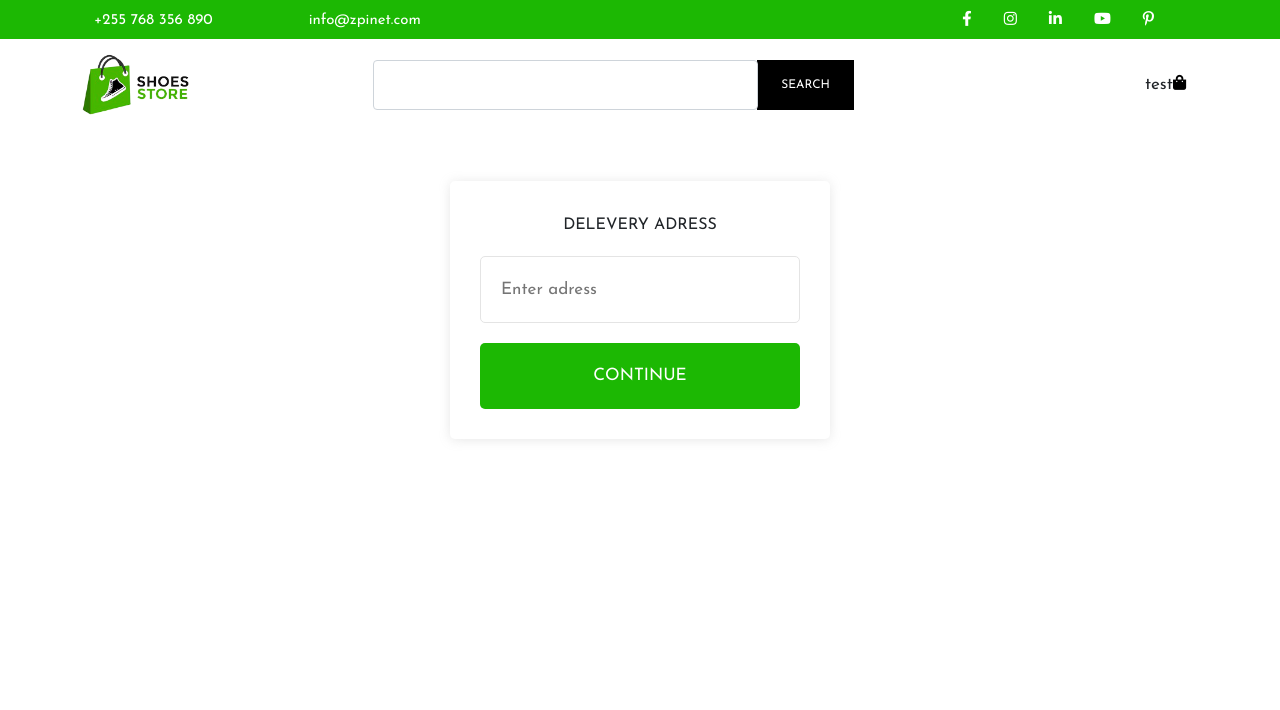
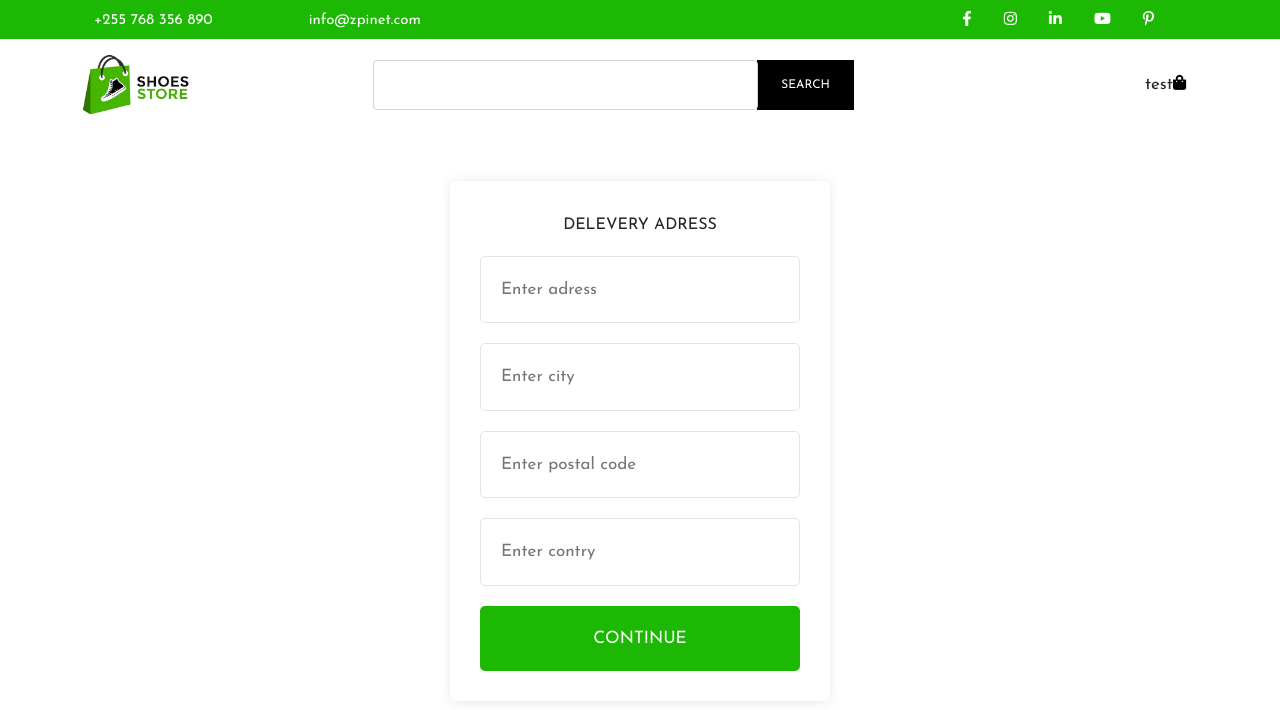
Before and after one commit to Na-Young-Woo/shoeShop, a React (Create React App) app: page /shipping in a window 1280 px wide. Shown: the top 710 px of the page. Built offline with nearby package versions, Linux system fonts and the light colour scheme.

Commit message:
Shipping input 추가

```diff
--- a/src/screens/ShippingScreen.jsx
+++ b/src/screens/ShippingScreen.jsx
@@ -9,6 +9,9 @@ const ShippingScreen = () => {
         <form action="" className="Login col-md-8 col-lg-4 col-11">
           <h6>DELEVERY ADRESS</h6>
           <input type="text" placeholder="Enter adress" required />
+          <input type="text" placeholder="Enter city" />
+          <input type="text" placeholder="Enter postal code" />
+          <input type="text" placeholder="Enter contry" />
           <button type="submit">Continue</button>
         </form>
       </div>
```
